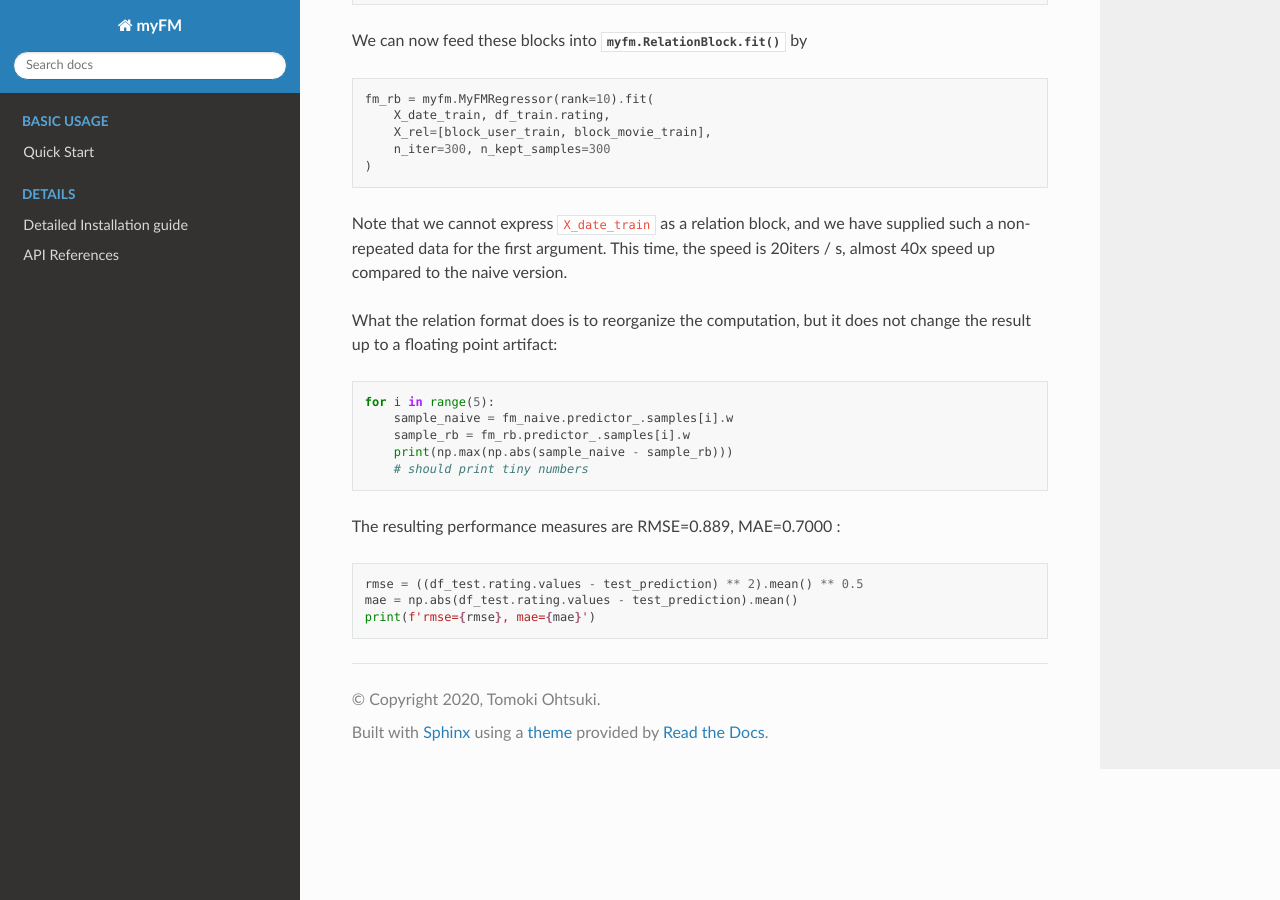
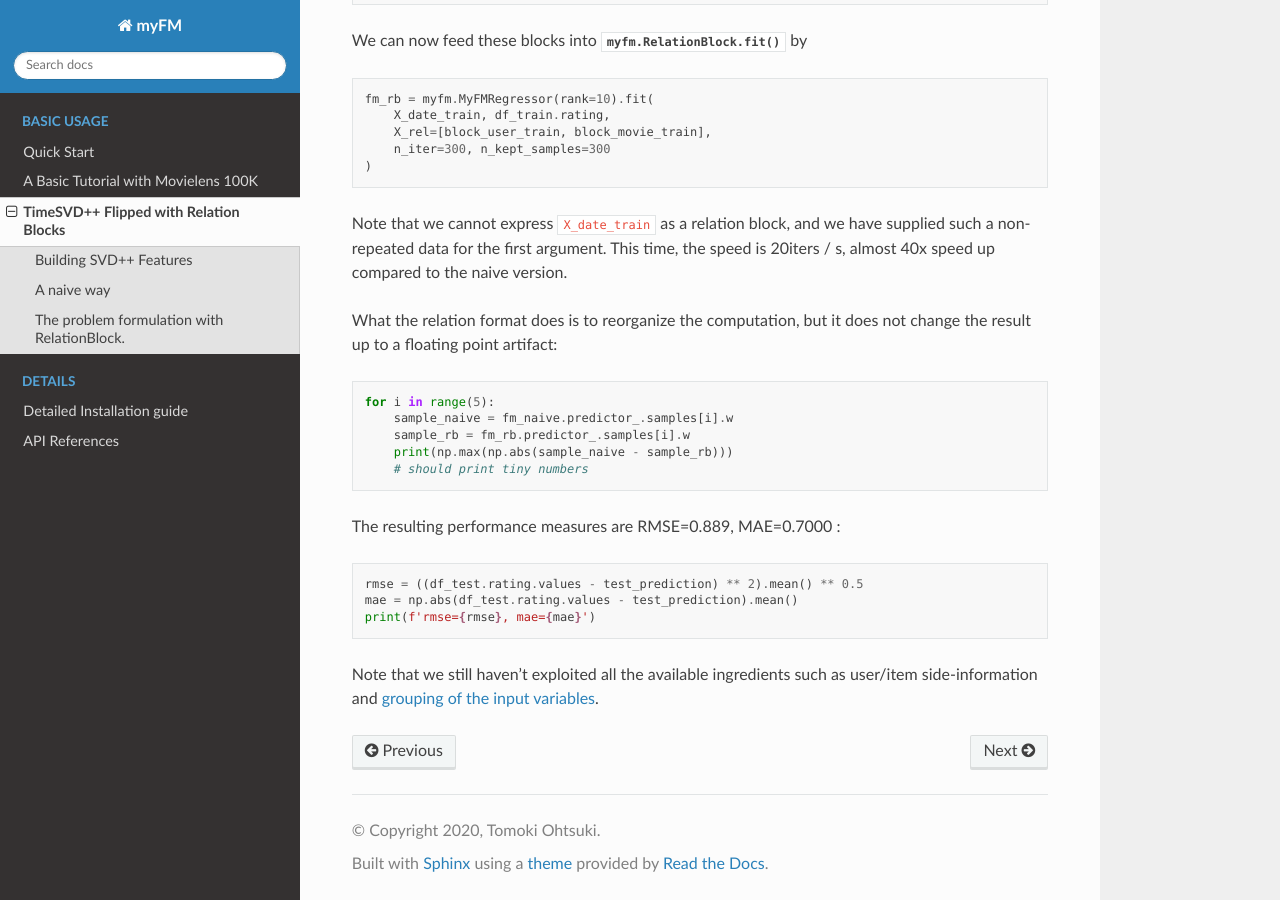
Before and after one commit to tohtsky/myFM, a Sphinx documentation site: the page built from doc/source/relation-blocks.rst, in a window 1280 px wide and 900 px high, scrolled down 3349 px. Built offline with Sphinx 7.4.7 and the Read the Docs theme 2.0.0, drawn with Linux system fonts in a browser that asks for light colours.

Commit message:
format doc

```diff
--- a/doc/source/index.rst
+++ b/doc/source/index.rst
@@ -54,6 +54,8 @@ Contents:
    :maxdepth: 1
 
    quickstart
+   movielens
+   relation-blocks
 
 .. toctree::
    :caption: Details
--- a/doc/source/movielens.rst
+++ b/doc/source/movielens.rst
@@ -62,6 +62,8 @@ to prepare the input matrix.
 
 The above script should give you rmse=0.8944, mae=0.7031 which is already
 impressive compared with other recent methods.
+
+.. _grouping:
 
 -------------------------------------------
 Assuming Separate Variance for movie & user
--- a/doc/source/relation-blocks.rst
+++ b/doc/source/relation-blocks.rst
@@ -199,3 +199,6 @@ The resulting performance measures are RMSE=0.889, MAE=0.7000 : ::
     rmse = ((df_test.rating.values - test_prediction) ** 2).mean() ** 0.5
     mae = np.abs(df_test.rating.values - test_prediction).mean()
     print(f'rmse={rmse}, mae={mae}')
+
+Note that we still haven't exploited all the available ingredients such as
+user/item side-information and :ref:`grouping of the input variables <grouping>`.
```
Also changed, not shown: other parts of doc/source/index.rst (+0 -4 lines).
